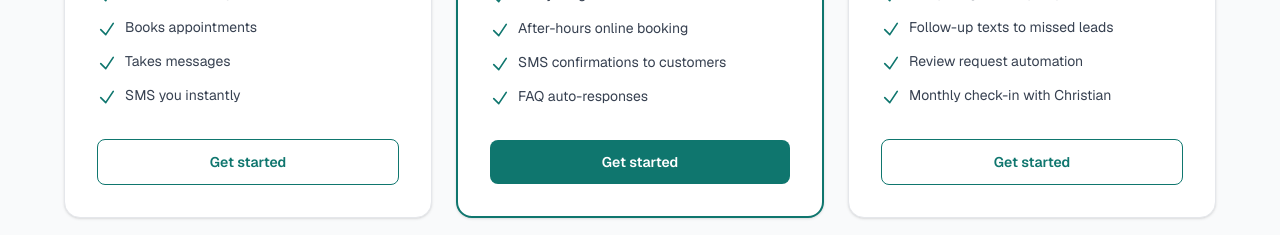
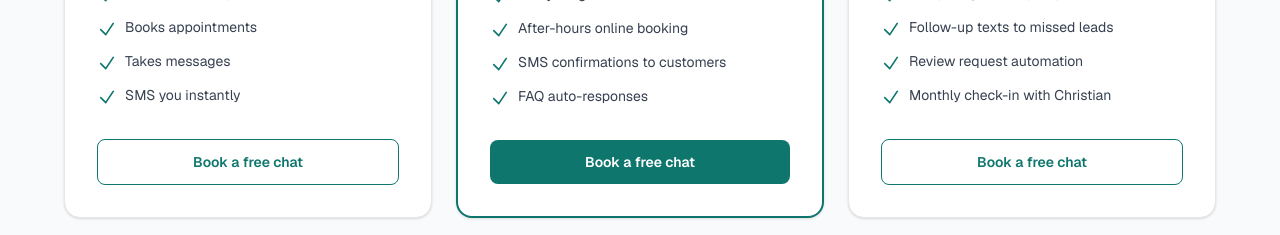
Before and after one commit to SpaceraCF/christiansai, a Next.js app: page / in a window 1280 px wide. Shown: the part 4060-4295 px from the top of the page. Built offline with nearby package versions, Linux system fonts and the light colour scheme.

Commit message:
Pricing CTA: revert to Book a free chat (post-call closer strategy)

```diff
--- a/app/page.tsx
+++ b/app/page.tsx
@@ -374,18 +374,16 @@ function Pricing() {
                   </li>
                 ))}
               </ul>
-              <a
-                href={pkg.paymentLink}
-                target="_blank"
-                rel="noopener noreferrer"
+              <Link
+                href="/contact/"
                 className={`mt-8 block w-full rounded-lg py-3 text-center text-sm font-semibold ${
                   pkg.popular
                     ? "bg-[var(--teal)] text-white hover:bg-[var(--teal-dark)]"
                     : "border border-[var(--teal)] text-[var(--teal)] hover:bg-[var(--teal-light)]"
                 }`}
               >
-                Get started
-              </a>
+                Book a free chat
+              </Link>
             </div>
           ))}
         </div>
```
